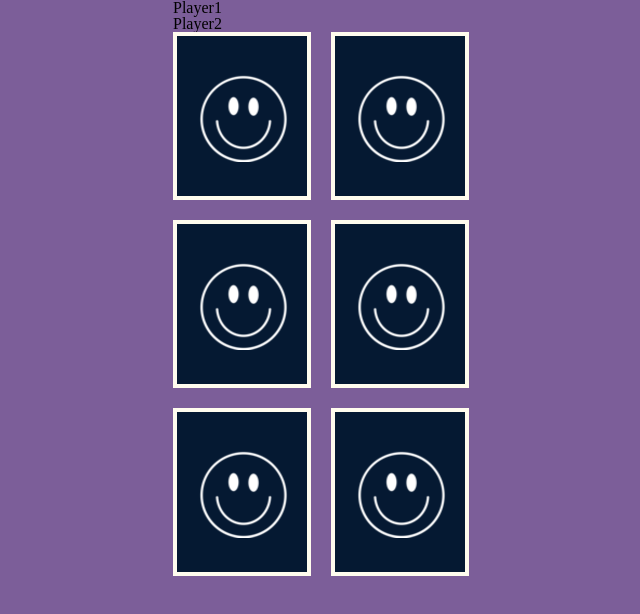
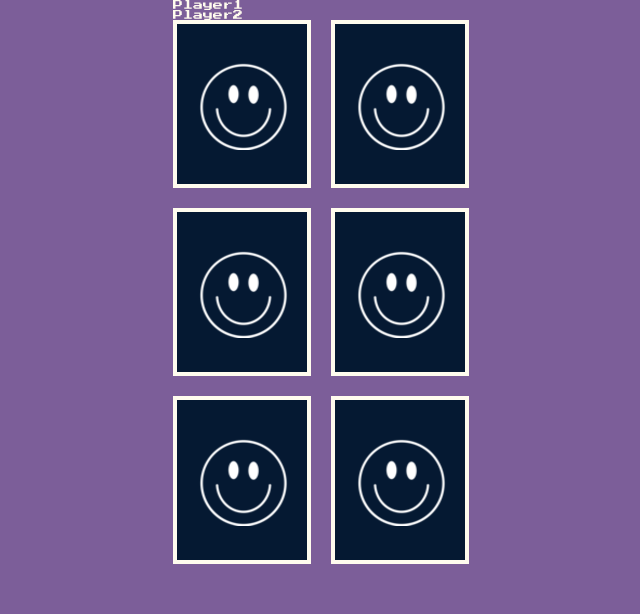
Before and after one commit to MatheusTDjamdjian/memory-game, a website built with Vite: page matching-game/index.html in a window 1280 px wide. Shown: the whole page, without its empty margins (307-947 px from the left). Built offline with nearby package versions, Linux system fonts and the light colour scheme.

Commit message:
playername css

```diff
--- a/matching-game/index.html
+++ b/matching-game/index.html
@@ -5,6 +5,10 @@
     <link rel="icon" type="image/svg+xml" href="/vite.svg" />
     <meta name="viewport" content="width=device-width, initial-scale=1.0" />
     <title>Matching Game</title>
+
+    <link rel="preconnect" href="https://fonts.googleapis.com">
+    <link rel="preconnect" href="https://fonts.gstatic.com" crossorigin>
+    <link href="https://fonts.googleapis.com/css2?family=Fredoka:wght@300..700&family=Press+Start+2P&display=swap" rel="stylesheet">
   </head>
   <body>
     <div id="root"></div>
--- a/matching-game/src/components/PlayerName/index.js
+++ b/matching-game/src/components/PlayerName/index.js
@@ -1,6 +1,8 @@
+import './style.css'
+
 function PlayerName(content) {
     return `
-      <p>${content}</p>
+      <p class="player_name">${content}</p>
     `
 }
 
--- /dev/null
+++ b/matching-game/src/components/PlayerName/style.css
@@ -0,0 +1,4 @@
+.player_name {
+    color: var(--color-floral-white);
+    font-size: 1rem;
+}
--- a/matching-game/src/styles/elements/base.css
+++ b/matching-game/src/styles/elements/base.css
@@ -1,6 +1,12 @@
+html, body {
+    font-size: 10px;
+    height: 100%;
+}
+
 body {
     background-color: var(--color-pomb-and-power);
     max-width: 320px;
     margin-left: auto;
     margin-right: auto;
+    font-family: "Press Start 2P", system-ui;
 }
```
